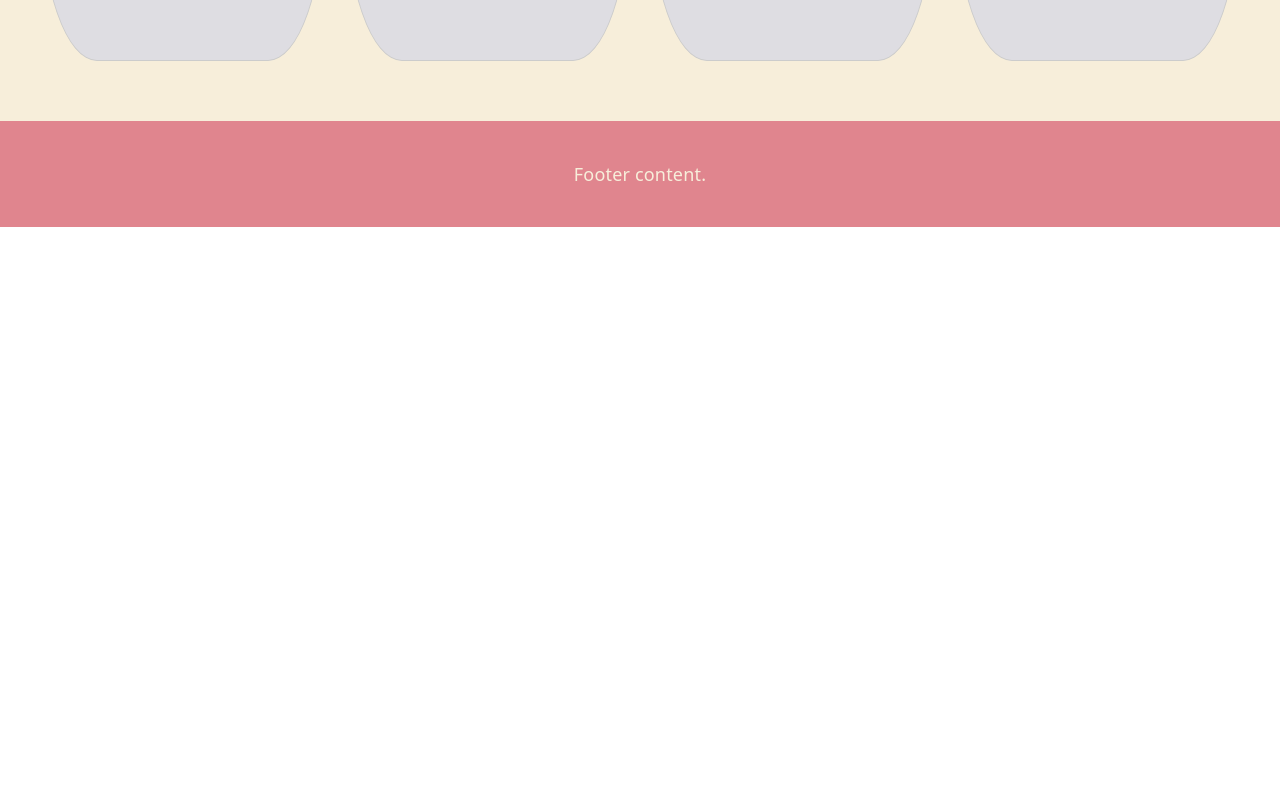
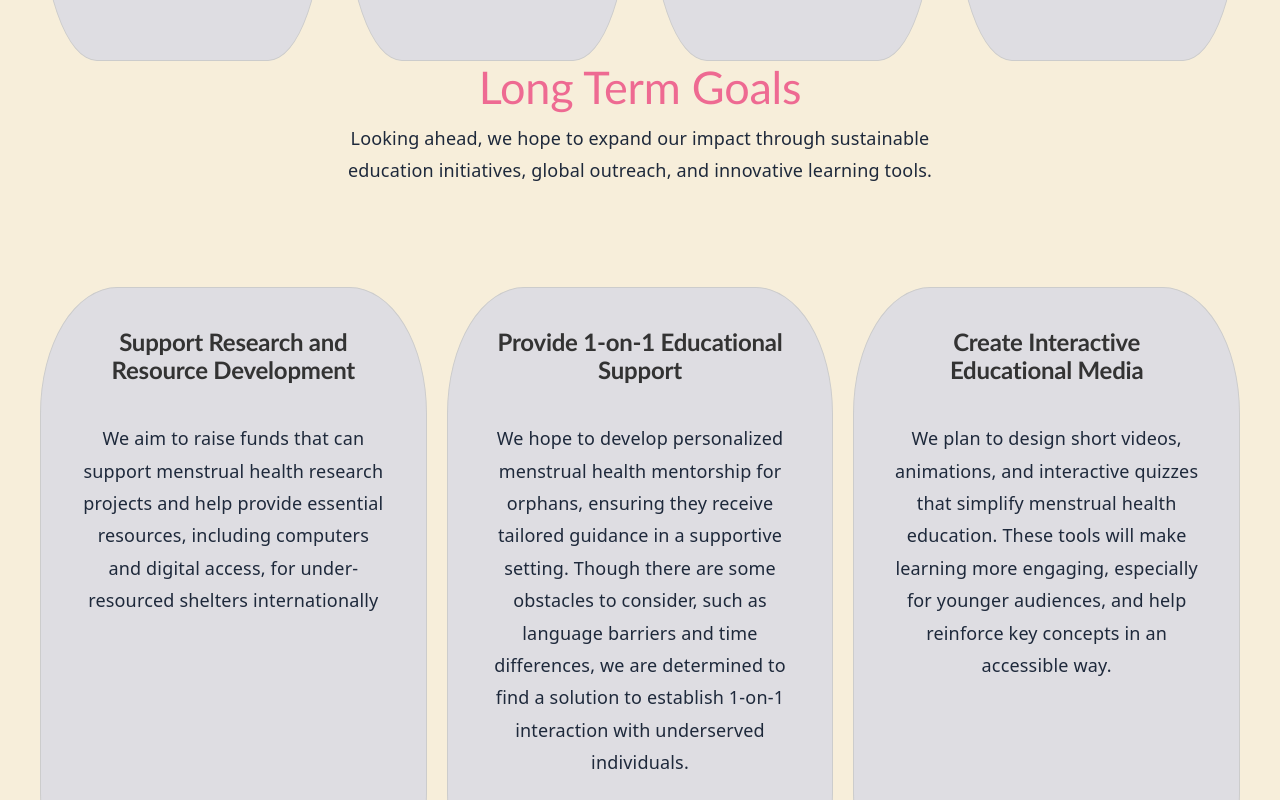
Before and after one commit to prithikaa-ks/clean-cycle-initiative, a React (Vite) app: page / in a window 1280 px wide. Shown: the part 2120-2920 px from the top of the page. Before the commit the page ends 2347 px from the top, so only its background shows below. Built offline with nearby package versions, Linux system fonts and the light colour scheme.

Commit message:
added goals section to home page

```diff
--- a/src/pages/Home.jsx
+++ b/src/pages/Home.jsx
@@ -106,6 +106,35 @@ function Home() {
             </p>
           </div>
        </div>
+      <h2>
+          Long Term Goals
+        </h2>
+        <p style={{ color: '#1e293b', fontSize: '1rem', maxWidth: '600px', lineHeight: '1.8', marginBottom: '100px'}}>
+        Looking ahead, we hope to expand our impact through sustainable education initiatives, global outreach, and innovative learning tools.
+        </p>
+
+        <div style= {{display: "grid", gridTemplateColumns: "repeat(3, 1fr)", gridGap: "20px", width: "100%"}}>
+          <div className="single-column">
+            <h3> Support Research and Resource Development            </h3>
+            <p style={{color: '#1e293b', fontSize: '1rem', maxWidth: '600px', lineHeight: '1.8', marginBottom: '100px', paddingTop: '30px'}}>
+              We aim to raise funds that can support menstrual health research projects and help provide essential resources, including computers and digital access, for under-resourced shelters internationally
+            </p>
+          </div>
+          <div className="single-column">
+            <h3> Provide 1-on-1 Educational Support            </h3>
+            <p style={{color: '#1e293b', fontSize: '1rem', maxWidth: '600px', lineHeight: '1.8', marginBottom: '100px', paddingTop: '30px'}}>
+              We hope to develop personalized menstrual health mentorship for orphans, ensuring they receive tailored guidance in a supportive setting. Though there are some obstacles to consider, such as language barriers and time differences, we are determined to find a solution to establish 1-on-1 interaction with underserved individuals.
+            </p>
+          </div>
+          <div className="single-column">
+            <h3> Create Interactive Educational Media            </h3>
+            <p style={{color: '#1e293b', fontSize: '1rem', maxWidth: '600px', lineHeight: '1.8', marginBottom: '100px', paddingTop: '30px'}}>
+              We plan to design short videos, animations, and interactive quizzes that simplify menstrual health education. These tools will make learning more engaging, especially for younger audiences, and help reinforce key concepts in an accessible way.
+            </p>
+          </div>
+
+        </div>
+
 
 
       </div>
```
